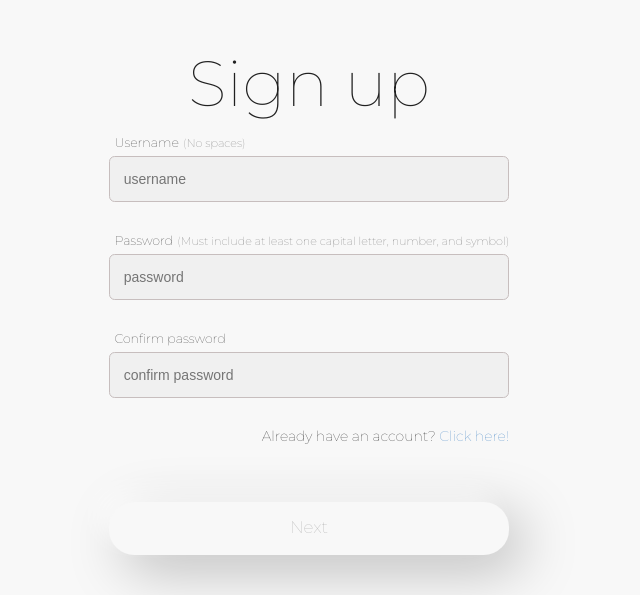
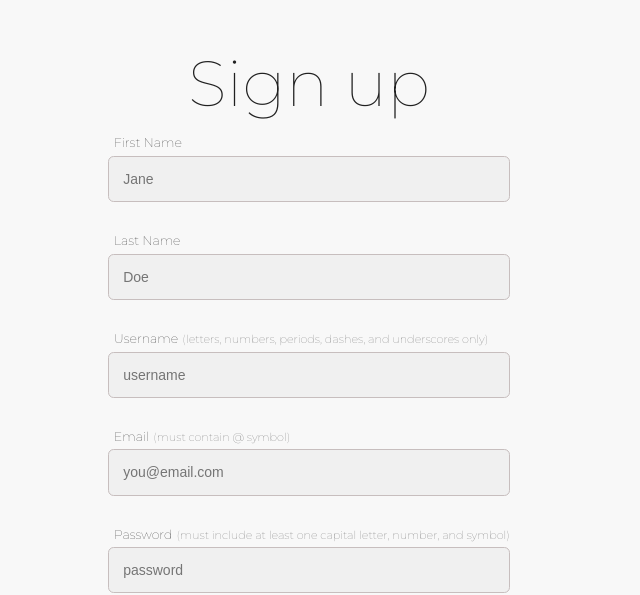
Before and after one commit to BYUCS452F2020/Small-Business-Platform, a React app in the folder client/: page /signup in a window 1280 px wide. Shown: the part 224-819 px from the top of the page, without its empty margins (331-971 px from the left). Built offline with nearby package versions, Linux system fonts and the light colour scheme.

Commit message:
Fixed Login/Signup for backend implementation

```diff
--- a/client/src/components/App.tsx
+++ b/client/src/components/App.tsx
@@ -7,9 +7,6 @@ import BusinessRegistration from './BusinessRegistration'
 import Signup from './SignUp'
 
 const backend = new Backend('http://localhost:8000')
-
-// import * as logo from '../assets/SpackleLogo.png'
-// const logo = [require('../assets/SpackleLogo.png')]
 
 const AppRoutes = () => {
   return (
--- a/client/src/components/Login.tsx
+++ b/client/src/components/Login.tsx
@@ -3,7 +3,6 @@ import { Link, useHistory } from 'react-router-dom'
 import LabeledInput from './LabeledInput'
 import '../styles/Login.css'
 import Backend from 'Backend'
-// import img from '../assets/image.jpg'
 
 interface Props {backend: Backend}
 
@@ -22,23 +21,15 @@ const Login: React.FC<Props> = ({backend}: Props) => {
 
     console.log('Logging in user', user)
     history.push('/home')
-    // try {
-    //   // await backend.loginUser(user)
-
-    //   // TODO: sends info to backend
-    // } catch (err) {
-    //   console.error('login failed', err)
-    //   alert('Sorry, an unexpected error occurred. Please try again later.')
-    // }
+    // TODO : Implement login with backend
   }
 
   return (
     <div className="center">
       <h1>SPACKLE</h1>
-      {/* <img src={img} alt="logo" /> */}
       <div>
         <LabeledInput
-          description="No spaces"
+          description=""
           inputType="input"
           label="Username"
           htmlAttrs={{
@@ -52,11 +43,10 @@ const Login: React.FC<Props> = ({backend}: Props) => {
         />
 
         <LabeledInput
-          description="Must include at least one capital letter, number, and symbol"
+          description=""
           inputType="input"
           label="Password"
           htmlAttrs={{
-            pattern: '^[-_.a-zA-Z0-9]+$',
             placeholder: 'password',
             required: true,
             type: 'password',
@@ -65,7 +55,7 @@ const Login: React.FC<Props> = ({backend}: Props) => {
           }}
         />
 
-        <div className="button-signup">
+        <div className="link-signup">
           Need to create an account?
           <Link to='/signup'> Click here!</Link>
         </div>
--- a/client/src/components/SignUp.tsx
+++ b/client/src/components/SignUp.tsx
@@ -8,7 +8,10 @@ interface Props {backend: Backend}
 
 const Signup: React.FC<Props> = ({backend}: Props) => {
   const history = useHistory()
+  const [firstName, setFirstName] = useState<string>('')
+  const [lastName, setLastName] = useState<string>('')
   const [username, setUsername] = useState<string>('')
+  const [email, setEmail] = useState<string>('')
   const [password, setPassword] = useState<string>('')
   const [confirmedPassword, setConfirmedPassword] = useState<string>('')
 
@@ -27,7 +30,35 @@ const Signup: React.FC<Props> = ({backend}: Props) => {
       <h1>Sign up </h1>
       <div>
         <LabeledInput
-          description="No spaces"
+          description=""
+          inputType="input"
+          label="First Name"
+          htmlAttrs={{
+            pattern: '^[-_.a-zA-Z]+$',
+            placeholder: 'Jane',
+            required: true,
+            type: 'text',
+            value: firstName,
+            onChange: e => setFirstName(e.target.value),
+          }}
+        />
+
+        <LabeledInput
+          description=""
+          inputType="input"
+          label="Last Name"
+          htmlAttrs={{
+            pattern: '^[-_.a-zA-Z]+$',
+            placeholder: 'Doe',
+            required: true,
+            type: 'text',
+            value: lastName,
+            onChange: e => setLastName(e.target.value),
+          }}
+        />
+
+        <LabeledInput
+          description="letters, numbers, periods, dashes, and underscores only"
           inputType="input"
           label="Username"
           htmlAttrs={{
@@ -41,11 +72,22 @@ const Signup: React.FC<Props> = ({backend}: Props) => {
         />
 
         <LabeledInput
-          description="Must include at least one capital letter, number, and symbol"
+          description="must contain @ symbol"
+          inputType="input"
+          label="Email"
+          htmlAttrs={{
+            placeholder: 'you@email.com',
+            required: true,
+            type: 'email',
+            value: email,
+            onChange: e => setEmail(e.target.value),
+          }}
+        />
+        <LabeledInput
+          description="must include at least one capital letter, number, and symbol"
           inputType="input"
           label="Password"
           htmlAttrs={{
-            pattern: '^[-_.a-zA-Z0-9]+$',
             placeholder: 'password',
             required: true,
             type: 'Password',
@@ -59,7 +101,6 @@ const Signup: React.FC<Props> = ({backend}: Props) => {
           inputType="input"
           label="Confirm password"
           htmlAttrs={{
-            pattern: '^[-_.a-zA-Z0-9]+$',
             placeholder: 'confirm password',
             required: true,
             type: 'password',
@@ -75,7 +116,8 @@ const Signup: React.FC<Props> = ({backend}: Props) => {
         <button
           className="btn-plain"
           type="submit"
-          disabled={!username || !password || !confirmedPassword}
+          disabled={!firstName || !lastName ||
+                    !username || !email || !password || !confirmedPassword}
           onClick={handleSubmit}>
           Next
         </button>
--- a/client/src/styles/Login.css
+++ b/client/src/styles/Login.css
@@ -14,31 +14,7 @@ h1 {
     align-items: center;
     height: 200px;
 }
-
-.button-style {
-    width: 525px;
-    height: 50px;
-    margin-left: auto;
-    margin-right: auto;
-    border: none;
-    background: #F8F8F8;
-    box-shadow: -15px -15px 25px rgba(255, 255, 255, 0.5), 15px 15px 50px rgba(0, 0, 0, 0.25);
-    border-radius: 8px;
-    outline: none;
-    font-family: 'Montserrat', sans-serif;
-    transition: all .03s;
-}
-
-.button-style:hover {
-    transform: scale(0.96);
-    border-radius: 25px;
-}
-
-.button-style:active {
-    transform: scale(1);
-}
-
-.button-signup {
+.link-signup {
     text-align: end;
     padding-right: 1rem;
 }
```
